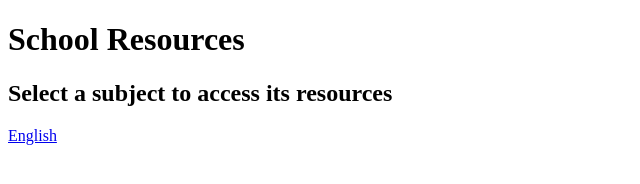
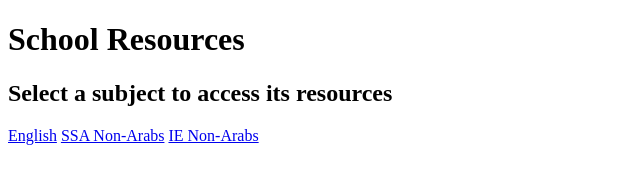
Before and after one commit to AnimalFriend1/animalfriend1.github.io, a plain HTML site: page school.html in a window 1280 px wide. Shown: the whole page, without its empty margins (0-640 px from the left). Drawn offline with Linux system fonts and the light colour scheme.

Commit message:
Update school.html

```diff
--- a/school.html
+++ b/school.html
@@ -7,5 +7,7 @@
     <h1>School Resources</h1>
     <h2>Select a subject to access its resources</h2>
     <a href="school/english.html">English</a>
+    <a href="school/ssa.html">SSA Non-Arabs</a>
+    <a href="school/ie.html">IE Non-Arabs</a>
   </body>
 </html>
```
